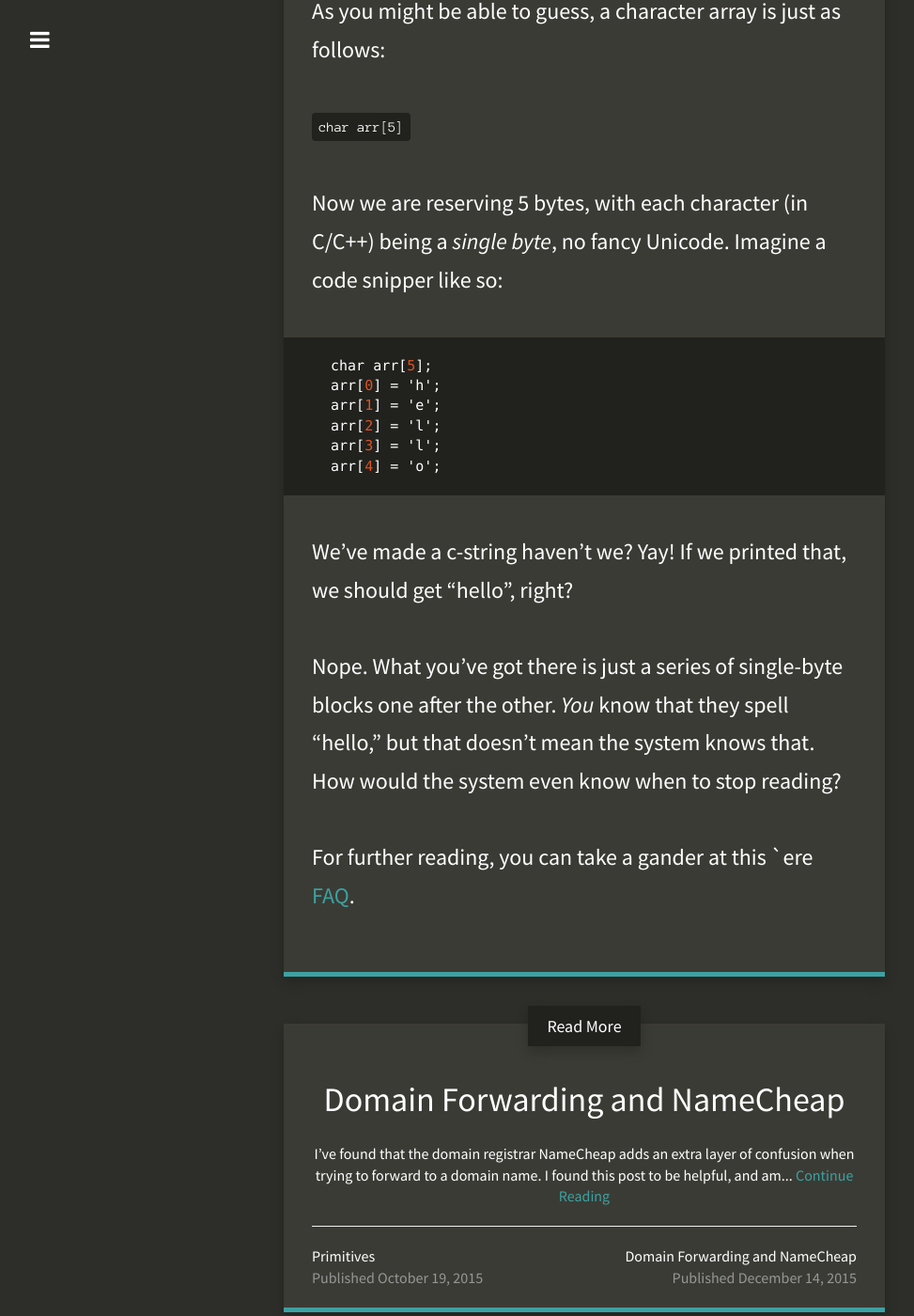
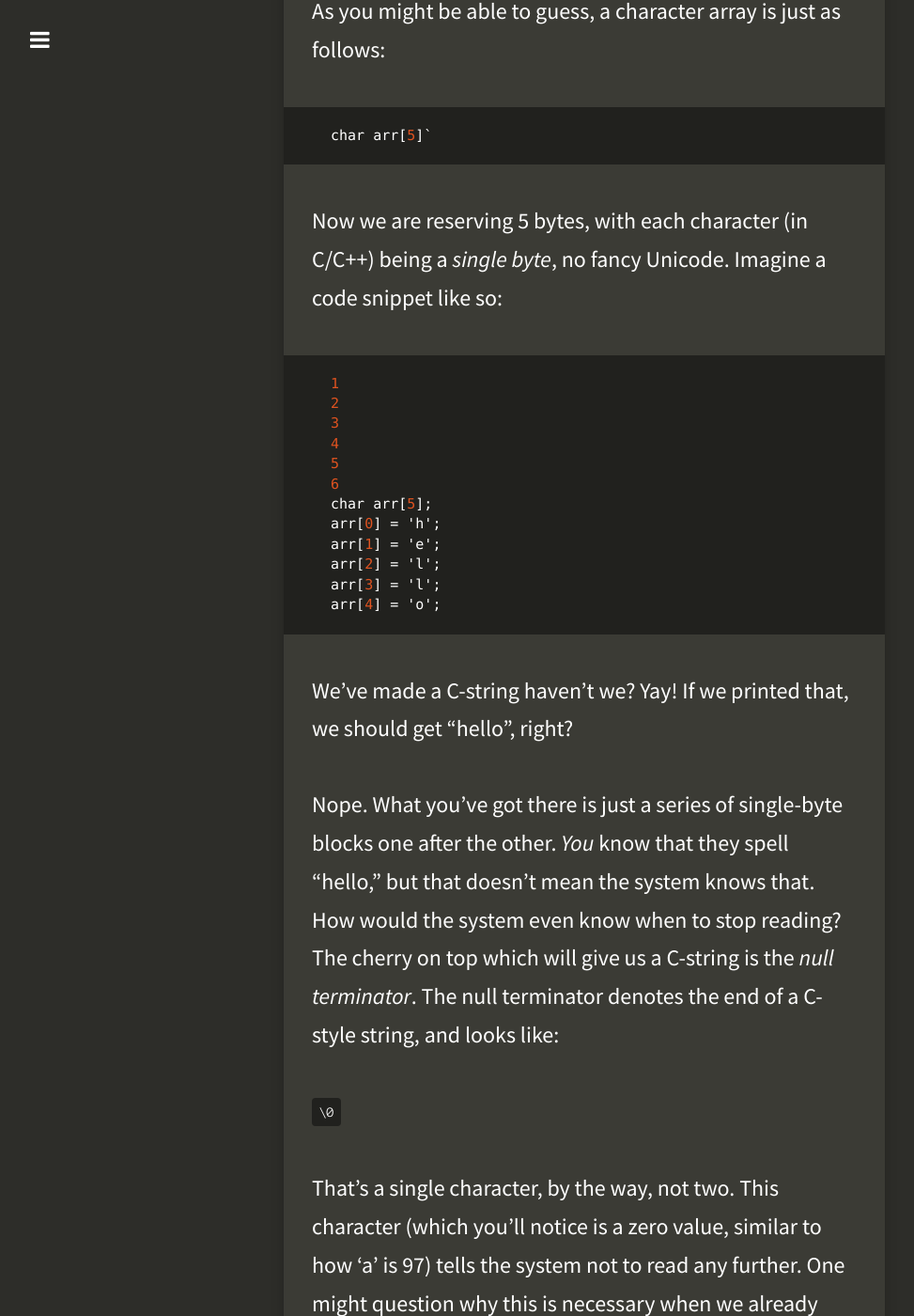
Before and after one commit to esquireatlarge/esquireatlarge.github.io, a Jekyll site: the page built from _posts/2015-12-14-character_arrays.md, in a window 1280 px wide and 1400 px high, scrolled down 1161 px. Shown: the whole window at 94% size, without its empty margins (18-991 px from the left). Built offline with Jekyll 4.4.1, drawn with Linux system fonts in a browser that asks for light colours; nearby versions of some CDN libraries; Markdown is read by kramdown in place of the engine named in the settings; some of the changed text lies outside the part shown.

Commit message:
Update 2015-12-14-character_arrays.md

```diff
--- a/_posts/2015-12-14-character_arrays.md
+++ b/_posts/2015-12-14-character_arrays.md
@@ -16,11 +16,13 @@
 
 As you might be able to guess, a character array is just as follows:
 
-`char arr[5]`
+{% highlight cpp %}
+char arr[5]`
+{% endhighlight %}
 
-Now we are reserving 5 bytes, with each character (in C/C++) being a _single byte_, no fancy Unicode.  Imagine a code snipper like so:
+Now we are reserving 5 bytes, with each character (in C/C++) being a _single byte_, no fancy Unicode.  Imagine a code snippet like so:
 
-{% highlight c %}
+{% highlight c linenos %}
 char arr[5];
 arr[0] = 'h';
 arr[1] = 'e';
@@ -29,8 +31,37 @@
 arr[4] = 'o';
 {% endhighlight %}
 
-We've made a c-string haven't we?  Yay!  If we printed that, we should get "hello", right?
+We've made a C-string haven't we?  Yay!  If we printed that, we should get "hello", right?
 
 Nope.  What you've got there is just a series of single-byte blocks one after the other.  *You* know that they spell "hello," but that doesn't mean the system knows that.  How would the system even know when to stop reading?
+The cherry on top which will give us a C-string is the _null terminator_.  The null terminator denotes the end of a C-style string, and looks like:
+
+`\0`
+
+That's a single character, by the way, not two.  This character (which you'll notice is a zero value, similar to how 'a' is 97) tells the system not to read any further.  One might question why this is necessary when we already specified the size of our array to be five, why keep reading after that?
+It's true that you know the size of this array, but in practical applications one might not know this size, and even if you did a user's input might not always fill up the buffer.  To that end, the null terminator serves as a _sentinel value_ that lets us know when there is no more data to read.
+
+Let's revise our earlier example:
+
+{% highlight cpp linenos %}
+char arr[6];
+arr[0] = 'h';
+arr[1] = 'e';
+arr[2] = 'l';
+arr[3] = 'l';
+arr[4] = 'o';
+arr[5] = '\0';
+
+printf("%s", arr);
+
+{% endhighlight %}
+
+You should see the word "hello" printed now.
 
 For further reading, you can take a gander at this `ere [FAQ](http://c-faq.com/aryptr/aryptr2.html).
+
+
+
+[//]: # (http://stackoverflow.com/questions/4823468/comments-in-markdown)
+[//]: # (http://daringfireball.net/projects/markdown/syntax#code)
+[//]: # (http://jekyllrb.com/docs/posts/)
```
